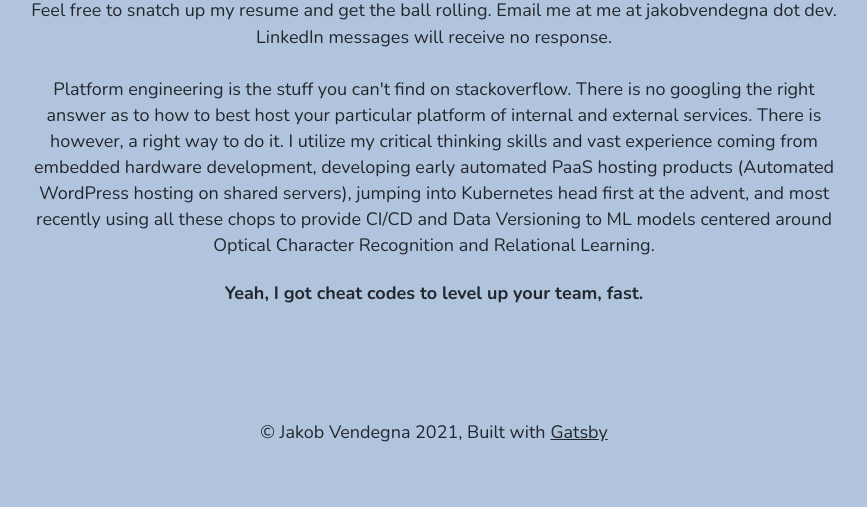
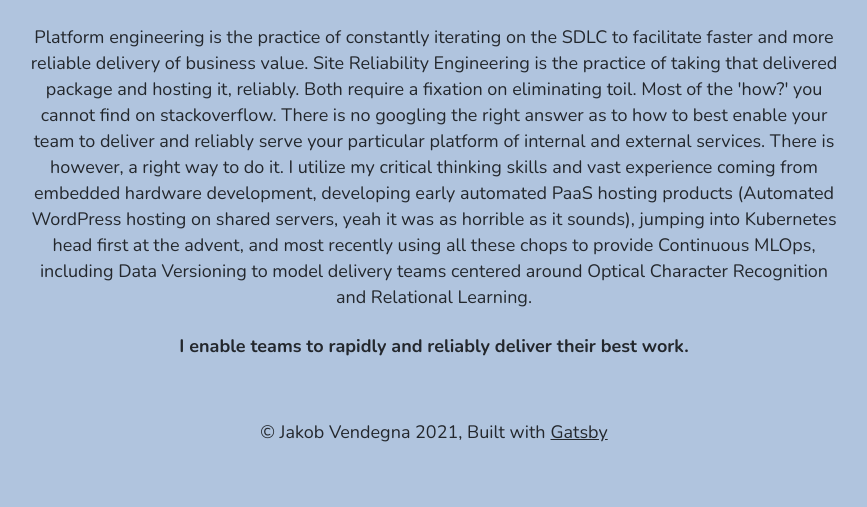
Before and after one commit to jvendegna/jakobvendegna-dev, a Gatsby site: page / in a window 1280 px wide. Shown: the part 293-800 px from the top of the page, without its empty margins (206-1073 px from the left). Built offline with nearby package versions, Linux system fonts and the light colour scheme; Gatsby itself is replaced by a stand-in of ours; a small style sheet from the web is missing.

Commit message:
updated landing bio

```diff
--- a/src/components/landing-bio.js
+++ b/src/components/landing-bio.js
@@ -48,10 +48,10 @@ const LandingBio = () => (
             Feel free to snatch up my resume and get the ball rolling. Email me at me at jakobvendegna dot dev. LinkedIn messages will receive no response.
           </p>
           <p>
-            Platform engineering is the stuff you can't find on stackoverflow. There is no googling the right answer as to how to best host your particular platform of internal and external services. There is however, a right way to do it.
-            I utilize my critical thinking skills and vast experience coming from embedded hardware development, developing early automated PaaS hosting products (Automated WordPress hosting on shared servers), jumping into Kubernetes head first at the advent, and most recently using all these chops to provide CI/CD and Data Versioning to ML models centered around Optical Character Recognition and Relational Learning.
+            Platform engineering is the practice of constantly iterating on the SDLC to facilitate faster and more reliable delivery of business value. Site Reliability Engineering is the practice of taking that delivered package and hosting it, reliably. Both require a fixation on eliminating toil. Most of the 'how?' you cannot find on stackoverflow. There is no googling the right answer as to how to best enable your team to deliver and reliably serve your particular platform of internal and external services. There is however, a right way to do it.
+            I utilize my critical thinking skills and vast experience coming from embedded hardware development, developing early automated PaaS hosting products (Automated WordPress hosting on shared servers, yeah it was as horrible as it sounds), jumping into Kubernetes head first at the advent, and most recently using all these chops to provide Continuous MLOps, including Data Versioning to model delivery teams centered around Optical Character Recognition and Relational Learning.
           </p>
-          <h4>Yeah, I got cheat codes to level up your team, fast.</h4>
+          <h4>I enable teams to rapidly and reliably deliver their best work.</h4>
         </Container>
       </OuterContainer>
     )}
```
